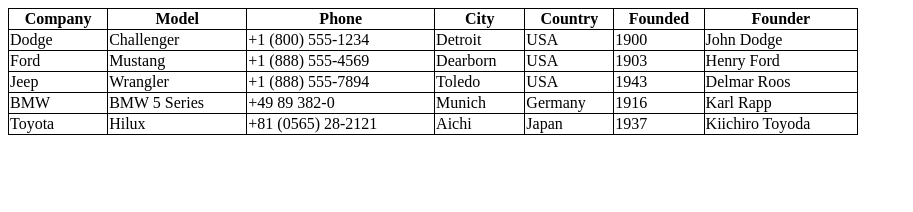
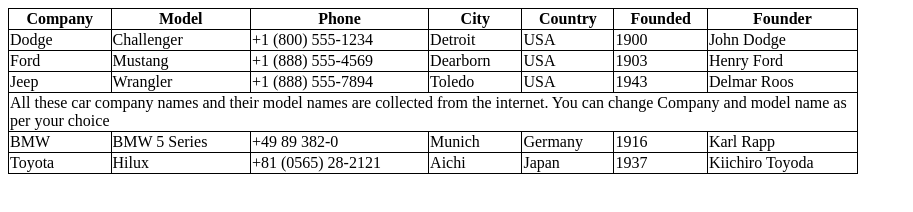
Before and after one commit to gaberoche9/ra_week_02, a plain HTML site: page Table_tag_task/index.html in a window 1280 px wide. Shown: the whole page, without its empty margins (0-913 px from the left). Drawn offline with Linux system fonts and the light colour scheme.

Commit message:
Updated table to show multi span cell
Added cell misunderstood to be only a guidance note.

```diff
--- a/Table_tag_task/index.html
+++ b/Table_tag_task/index.html
@@ -57,6 +57,10 @@
             <td>Delmar Roos</td>
         </tr>
         <tr>
+            <td colspan="7">All these car company names and their model names are collected from the internet. You can
+                change Company and model name as per your choice</td>
+        </tr>
+        <tr>
             <td>BMW</td>
             <td>BMW 5 Series</td>
             <td>+49 89 382-0</td>
```
